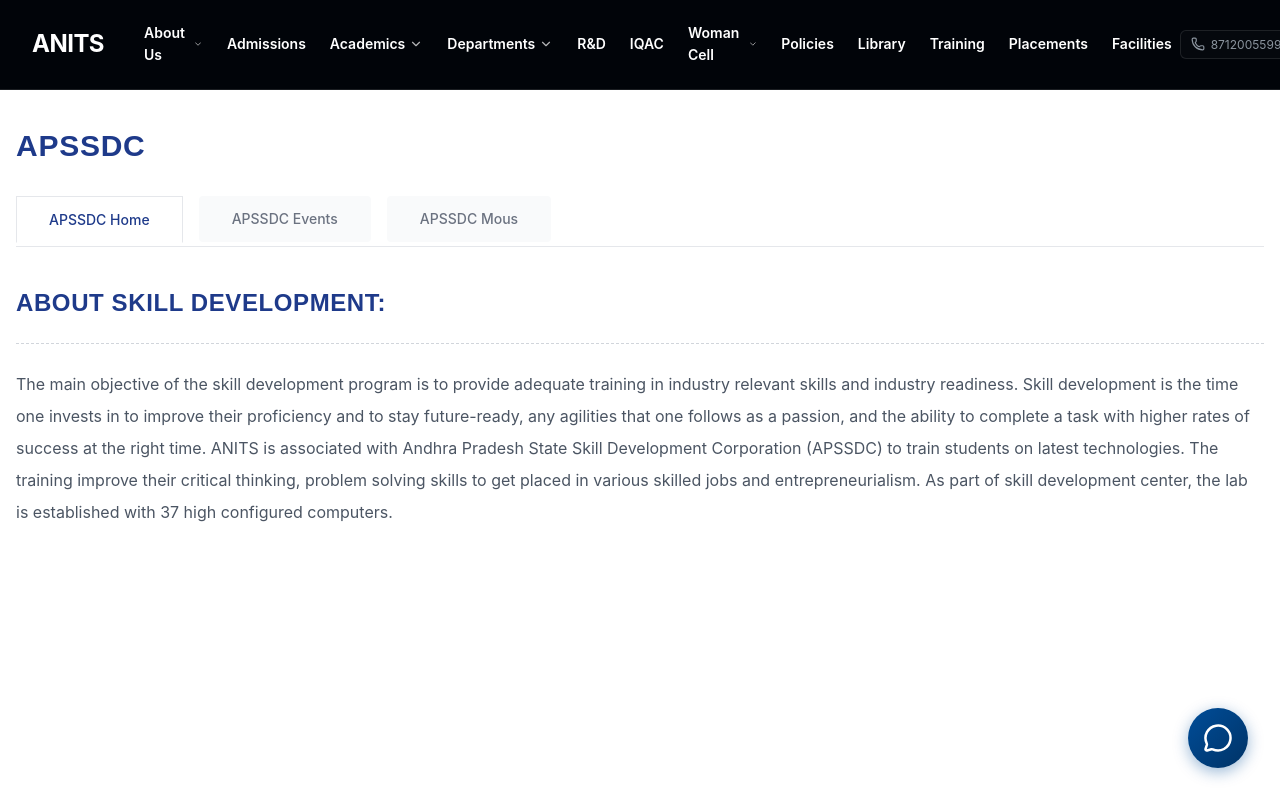
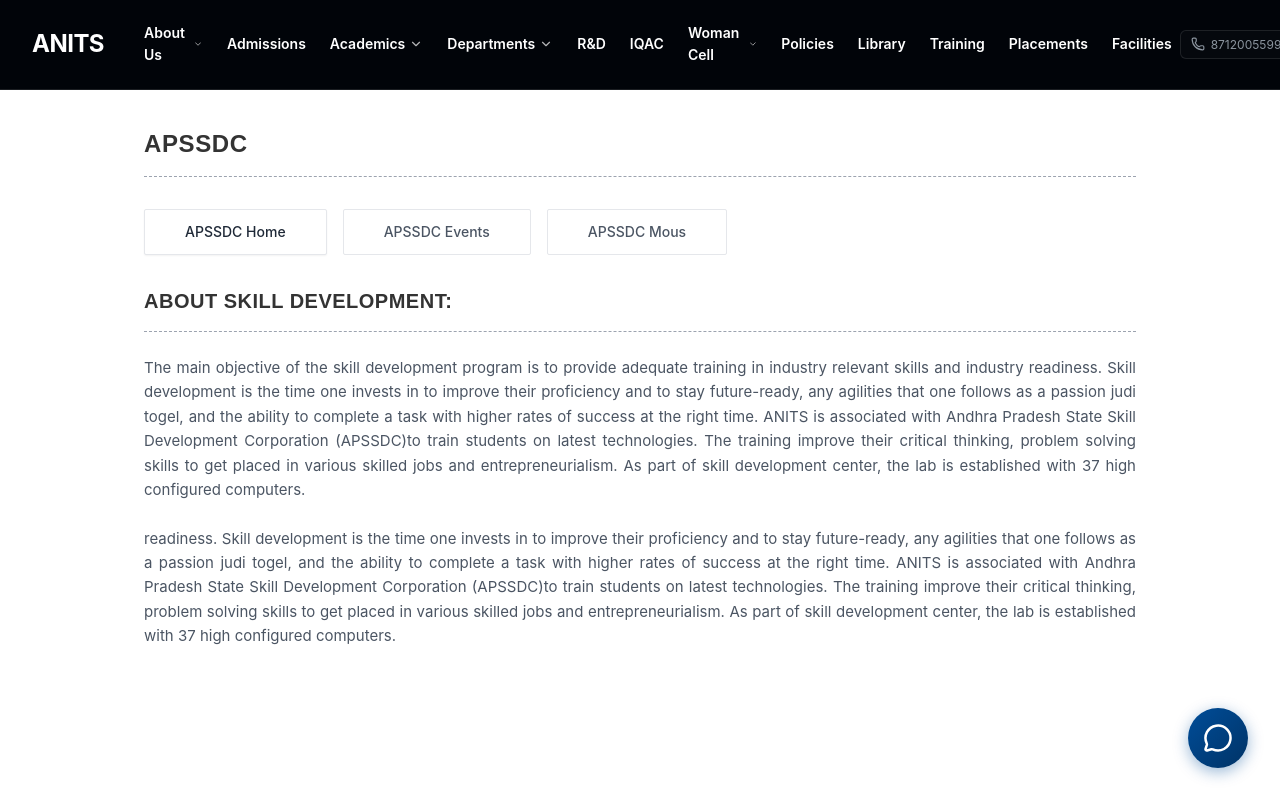
Before and after one commit to sandeep-kumar-270904/anits-college-website-, a React app in the folder frontend/: page /academics/apssdc in a window 1280 px wide. Shown: the top 800 px of the page. Built offline with nearby package versions, Linux system fonts and the light colour scheme; the HTML template or start-up script is replaced by a standard one.

Commit message:
style: perfect pixel updates to academic pages based on deep analysis of screenshots

```diff
--- a/frontend/src/pages/Apssdc.jsx
+++ b/frontend/src/pages/Apssdc.jsx
@@ -10,26 +10,27 @@ const Apssdc = () => {
         <title>APSSDC | ANITS</title>
       </Helmet>
 
-      <div className="max-w-7xl mx-auto px-4 py-12">
-        <h1 className="text-3xl font-bold text-[#1e3a8a] mb-8 uppercase tracking-wide">APSSDC</h1>
+      <div className="max-w-5xl mx-auto px-4 py-12">
+        <h1 className="text-2xl font-bold text-[#333] mb-4 uppercase tracking-wide font-['Oswald',sans-serif]">APSSDC</h1>
+        <div className="w-full border-b border-dashed border-gray-400 mb-8"></div>
 
         {/* Tabs */}
-        <div className="flex flex-wrap gap-4 mb-10 border-b border-gray-200 pb-1">
+        <div className="flex flex-wrap gap-4 mb-8 justify-center md:justify-start">
           <button
             onClick={() => setActiveTab('home')}
-            className={`px-8 py-3 text-sm font-medium transition-colors border ${activeTab === 'home' ? 'border-gray-200 border-b-white bg-white text-[#1e3a8a] -mb-[1px]' : 'border-transparent text-gray-500 hover:text-gray-700 bg-gray-50 hover:bg-gray-100 rounded'}`}
+            className={`px-10 py-3 text-sm font-medium rounded-sm border ${activeTab === 'home' ? 'border-gray-200 shadow-sm bg-white text-gray-800' : 'border-gray-200 bg-white text-gray-600 hover:bg-gray-50'}`}
           >
             APSSDC Home
           </button>
           <button
             onClick={() => setActiveTab('events')}
-            className={`px-8 py-3 text-sm font-medium transition-colors border ${activeTab === 'events' ? 'border-gray-200 border-b-white bg-white text-[#1e3a8a] -mb-[1px]' : 'border-transparent text-gray-500 hover:text-gray-700 bg-gray-50 hover:bg-gray-100 rounded'}`}
+            className={`px-10 py-3 text-sm font-medium rounded-sm border ${activeTab === 'events' ? 'border-gray-200 shadow-sm bg-white text-gray-800' : 'border-gray-200 bg-white text-gray-600 hover:bg-gray-50'}`}
           >
             APSSDC Events
           </button>
           <button
             onClick={() => setActiveTab('mous')}
-            className={`px-8 py-3 text-sm font-medium transition-colors border ${activeTab === 'mous' ? 'border-gray-200 border-b-white bg-white text-[#1e3a8a] -mb-[1px]' : 'border-transparent text-gray-500 hover:text-gray-700 bg-gray-50 hover:bg-gray-100 rounded'}`}
+            className={`px-10 py-3 text-sm font-medium rounded-sm border ${activeTab === 'mous' ? 'border-gray-200 shadow-sm bg-white text-gray-800' : 'border-gray-200 bg-white text-gray-600 hover:bg-gray-50'}`}
           >
             APSSDC Mous
           </button>
@@ -38,14 +39,20 @@ const Apssdc = () => {
         {/* Content */}
         {activeTab === 'home' && (
           <div className="animate-fade-in">
-            <h2 className="text-2xl font-bold text-[#1e3a8a] mb-6 uppercase tracking-wide">About Skill Development:</h2>
-            <div className="w-full h-[1px] border-b border-dashed border-gray-300 mb-6"></div>
+            <h2 className="text-xl font-bold text-[#333] mb-4 uppercase tracking-wide font-['Oswald',sans-serif]">ABOUT SKILL DEVELOPMENT:</h2>
+            <div className="w-full border-b border-dashed border-gray-400 mb-6"></div>
 
-            <p className="text-gray-600 leading-loose mb-6">
+            <p className="text-gray-600 text-[15px] leading-relaxed mb-6 text-justify">
               The main objective of the skill development program is to provide adequate training in industry relevant skills and industry
               readiness. Skill development is the time one invests in to improve their proficiency and to stay future-ready, any agilities that one
-              follows as a passion, and the ability to complete a task with higher rates of success at the right time. ANITS is associated
-              with Andhra Pradesh State Skill Development Corporation (APSSDC) to train students on latest technologies. The training improve
+              follows as a passion judi togel, and the ability to complete a task with higher rates of success at the right time. ANITS is associated
+              with Andhra Pradesh State Skill Development Corporation (APSSDC)to train students on latest technologies. The training improve
+              their critical thinking, problem solving skills to get placed in various skilled jobs and entrepreneurialism. As part of skill
+              development center, the lab is established with 37 high configured computers.
+              <br/><br/>
+              readiness. Skill development is the time one invests in to improve their proficiency and to stay future-ready, any agilities that one
+              follows as a passion judi togel, and the ability to complete a task with higher rates of success at the right time. ANITS is associated
+              with Andhra Pradesh State Skill Development Corporation (APSSDC)to train students on latest technologies. The training improve
               their critical thinking, problem solving skills to get placed in various skilled jobs and entrepreneurialism. As part of skill
               development center, the lab is established with 37 high configured computers.
             </p>
--- a/frontend/src/pages/ELearning.jsx
+++ b/frontend/src/pages/ELearning.jsx
@@ -22,7 +22,7 @@ const ELearning = () => {
 
         {/* CampX Resource */}
         <div className="bg-white rounded-md shadow-sm border border-gray-200 overflow-hidden">
-          <div className="bg-[#3b82f6] text-white p-3 text-center font-bold text-lg tracking-wide">
+          <div className="bg-[#3b82f6] text-white p-3 text-center font-bold text-lg tracking-wide font-['Oswald',sans-serif]">
             ANITS - E-Learning Resource
           </div>
           <div className="p-8 flex justify-center items-center">
@@ -35,7 +35,7 @@ const ELearning = () => {
 
         {/* Other E-Learning Resources */}
         <div className="bg-white rounded-md shadow-sm border border-gray-200 overflow-hidden">
-          <div className="bg-[#3b82f6] text-white p-3 text-center font-bold tracking-wide">
+          <div className="bg-[#3b82f6] text-white p-3 text-center font-bold tracking-wide font-['Oswald',sans-serif] text-lg">
             Other E-Learning Resources
           </div>
           <div className="p-6 grid grid-cols-1 md:grid-cols-3 gap-6">
@@ -55,7 +55,7 @@ const ELearning = () => {
 
         {/* First Year - Study Material */}
         <div className="bg-white rounded-md shadow-sm border border-gray-200 overflow-hidden mb-12">
-          <div className="bg-[#3b82f6] text-white p-3 text-center font-bold tracking-wide">
+          <div className="bg-[#3b82f6] text-white p-3 text-center font-bold tracking-wide font-['Oswald',sans-serif] text-lg">
             First Year - Study Material
           </div>
           <div className="p-6 flex flex-col">
--- a/frontend/src/pages/ExamSection.jsx
+++ b/frontend/src/pages/ExamSection.jsx
@@ -36,13 +36,13 @@ const ExamSection = () => {
 
         {/* Main Content */}
         <div className="w-full lg:w-2/3 lg:pr-8">
-          <h2 className="text-3xl font-bold text-[#1e3a8a] mb-8">About Autonomous Status</h2>
+          <h2 className="text-2xl font-bold text-[#333] mb-6 font-['Oswald',sans-serif]">About Autonomous Status</h2>
 
-          <p className="text-gray-600 leading-relaxed mb-6">
+          <p className="text-gray-600 leading-relaxed mb-6 text-[15px]">
             ANITS is affiliated to Andhra University and follows its Academic rules and regulations to honor B.Tech/ M.Tech degrees.
             The Institute was granted <strong>"Autonomous Status"</strong> by UGC during May 2015, applicable from the admitted batch of 2015-16 academic year.
           </p>
-          <p className="text-gray-600 leading-relaxed mb-10">
+          <p className="text-gray-600 leading-relaxed mb-10 text-[15px]">
             As an autonomous institution, ANITS enjoys academic freedom in the following areas while maintaining National/International standards:
           </p>
 
@@ -85,8 +85,8 @@ const ExamSection = () => {
             </div>
           </div>
 
-          <h2 className="text-3xl font-bold text-[#1e3a8a] mb-8">Governing Committees</h2>
-          <p className="text-gray-600 mb-6 text-sm">The autonomous status is governed by the following committees:</p>
+          <h2 className="text-2xl font-bold text-[#333] mb-6 font-['Oswald',sans-serif]">Governing Committees</h2>
+          <p className="text-gray-600 mb-6 text-[15px]">The autonomous status is governed by the following committees:</p>
 
           <div className="grid grid-cols-1 md:grid-cols-3 gap-6">
             <div className="border border-gray-200 rounded-md overflow-hidden shadow-sm h-full flex flex-col">
--- a/frontend/src/pages/ProfessionalBodies.jsx
+++ b/frontend/src/pages/ProfessionalBodies.jsx
@@ -21,23 +21,23 @@ const ProfessionalBodies = () => {
         <title>Professional Bodies | ANITS</title>
       </Helmet>
 
-      <div className="max-w-5xl mx-auto px-4 py-16">
+      <div className="max-w-6xl mx-auto px-4 py-16">
 
-        <div className="overflow-x-auto shadow-sm border border-gray-200">
-          <table className="w-full text-left border-collapse">
+        <div className="overflow-x-auto">
+          <table className="w-full text-left border-collapse border border-gray-200 shadow-sm">
             <thead>
               <tr className="bg-[#003366] text-white">
-                <th className="p-4 font-semibold text-sm border-r border-white/20 w-16">S.No</th>
-                <th className="p-4 font-semibold text-sm border-r border-white/20 w-32">Department</th>
-                <th className="p-4 font-semibold text-sm">Name of the Professional Body / Students Chapter</th>
+                <th className="p-3 font-semibold text-sm border-r border-gray-300 w-16 text-center">S.No</th>
+                <th className="p-3 font-semibold text-sm border-r border-gray-300 w-32">Department</th>
+                <th className="p-3 font-semibold text-sm">Name of the Professional Body / Students Chapter</th>
               </tr>
             </thead>
             <tbody>
               {bodies.map((body, index) => (
-                <tr key={index} className="border-b border-gray-200 hover:bg-gray-50 transition-colors bg-[#fdfdfd]">
-                  <td className="p-4 text-sm text-gray-700 border-r border-gray-200">{body.sno}</td>
-                  <td className="p-4 text-sm text-gray-700 border-r border-gray-200">{body.dept}</td>
-                  <td className="p-4 text-sm text-gray-700">{body.name}</td>
+                <tr key={index} className="odd:bg-white even:bg-gray-100 transition-colors">
+                  <td className="p-3 text-sm text-gray-700 border-r border-gray-300 text-center">{body.sno}</td>
+                  <td className="p-3 text-sm text-gray-700 border-r border-gray-300">{body.dept}</td>
+                  <td className="p-3 text-sm text-gray-700">{body.name}</td>
                 </tr>
               ))}
             </tbody>
```
Also changed, not shown: frontend/src/pages/SwayamNptel.jsx (+17 -17 lines).
